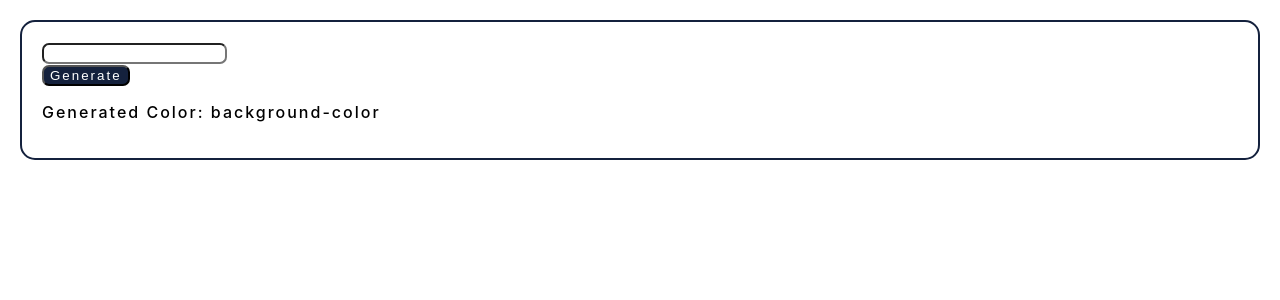
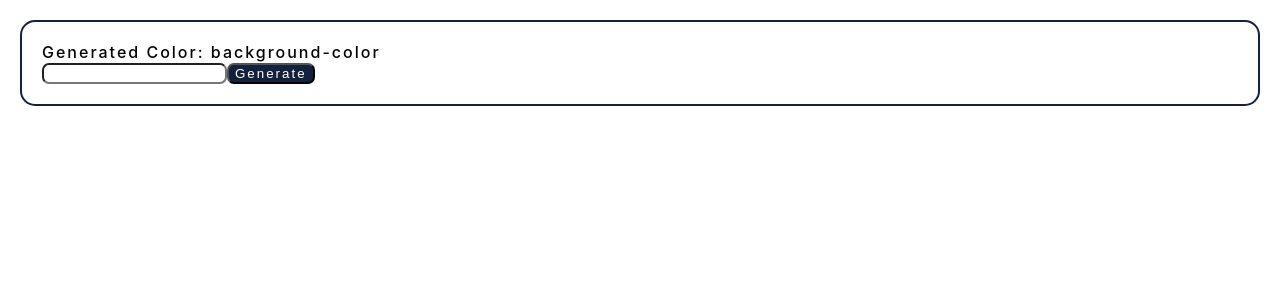
Before and after one commit to lialila/react-random-color-generator, a React (Create React App) app: page / in a window 1280 px wide. Shown: the top 300 px of the page. Built offline with nearby package versions, Linux system fonts and the light colour scheme.

Commit message:
Fix div element

```diff
--- a/src/App.js
+++ b/src/App.js
@@ -16,6 +16,8 @@ export default function App() {
         transition: 'all 1s ease',
       }}
     >
+      Generated Color: background-color {color}
+      <br />
       <input
         style={{
           borderRadius: '7px',
@@ -25,7 +27,6 @@ export default function App() {
           console.log('event.currentTarget.value', event.currentTarget.value);
         }}
       />
-      <br />
       <button
         style={{
           backgroundColor: '#14213d',
@@ -37,8 +38,6 @@ export default function App() {
       >
         Generate
       </button>
-
-      <p>Generated Color: background-color {color}</p>
     </div>
   );
 }
```
